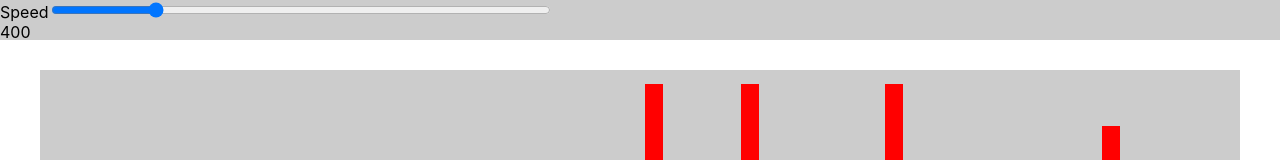
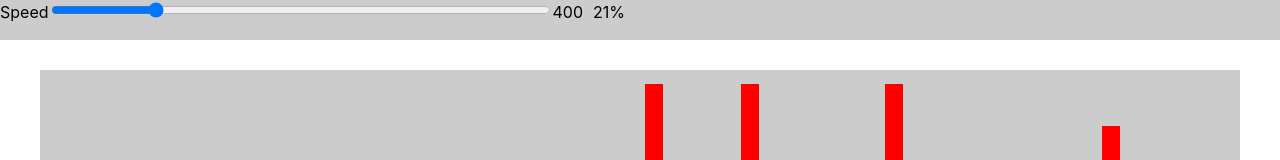
Before and after one commit to alsersan/sorting-visualizer, a React (Create React App) app: page / in a window 1280 px wide. Shown: the top 160 px of the page. Built offline with nearby package versions, Linux system fonts and the light colour scheme.

Commit message:
Added visual speed percentage

```diff
--- a/src/App.js
+++ b/src/App.js
@@ -16,8 +16,7 @@ const App = () => {
 
   return (
     <React.Fragment>
-      {/* 500 - speed to get the correct position of the slider */}
-      <Header speed={500 - speed} setSpeed={setSpeed} />
+      <Header speed={speed} setSpeed={setSpeed} />
       <Container>
         <BarChart speed={speed} />
       </Container>
--- a/src/components/Header.js
+++ b/src/components/Header.js
@@ -7,19 +7,30 @@ const StyledHeader = styled.header`
 `;
 
 const Header = ({ speed, setSpeed }) => {
+  const speedPercentage = (min, max) => {
+    const input = 500 - speed;
+
+    return ((input - min) * 100) / (max - min);
+  };
   return (
     <StyledHeader>
       Speed
       <input
-        style={{ width: "500px", cursor: "pointer" }}
+        style={{ width: "500px", cursor: "pointer", display: "inline-block" }}
         type="range"
         max="495"
         min="0"
-        value={speed}
-        step="1"
+        // 500 - speed to get the correct position of the slider
+        value={500 - speed}
+        // 1% step
+        step="5"
         onChange={(e) => setSpeed(500 - e.target.value)}
       />
-      <div>{500 - speed}</div>
+      <div style={{ display: "inline-block" }}>{speed}</div>
+      {/* the min value must be 1/100 (of the total range) smaller, so that the min value is 1% and not 0% */}
+      <div style={{ display: "inline-block", marginLeft: "10px" }}>
+        {speedPercentage(-5, 495)}%
+      </div>
     </StyledHeader>
   );
 };
```
